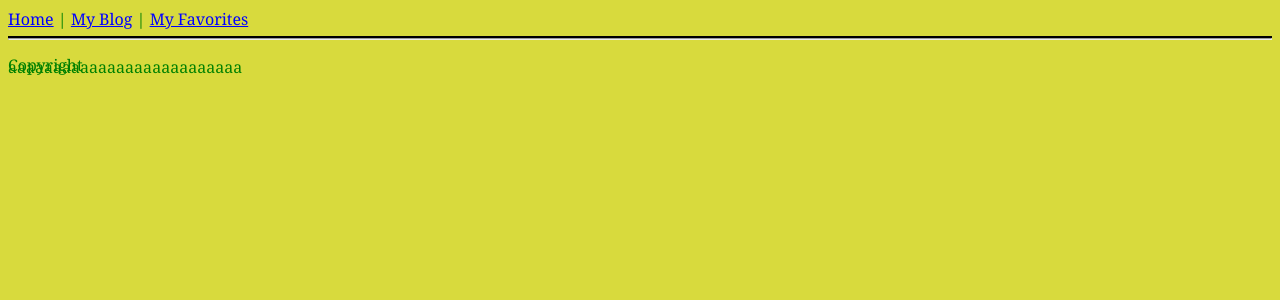
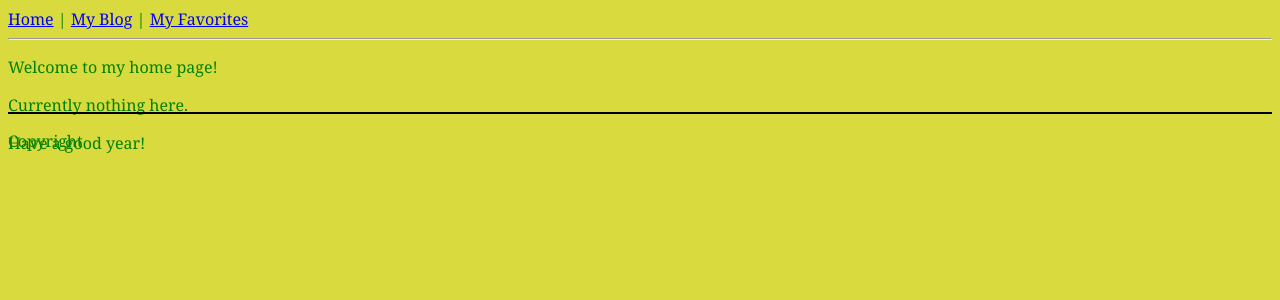
Before and after one commit to ZhangZhihuiAAA/MyWebSite, a Jekyll site: the page built from index.html, in a window 1280 px wide. Shown: the top 300 px of the page. Built offline with Jekyll 4.4.1, drawn with Linux system fonts in a browser that asks for light colours.

Commit message:
Update index.html

```diff
--- a/index.html
+++ b/index.html
@@ -3,4 +3,8 @@ layout: default
 title: ZhangZhihui's Home Page
 ---
 
-<p>aaaaaaaaaaaaaaaaaaaaaaaaaa</p>
+<p>Welcome to my home page!</p>
+<tr/>
+<p>Currently nothing here.</p>
+<tr/>
+<p>Have a good year!</p>
```
